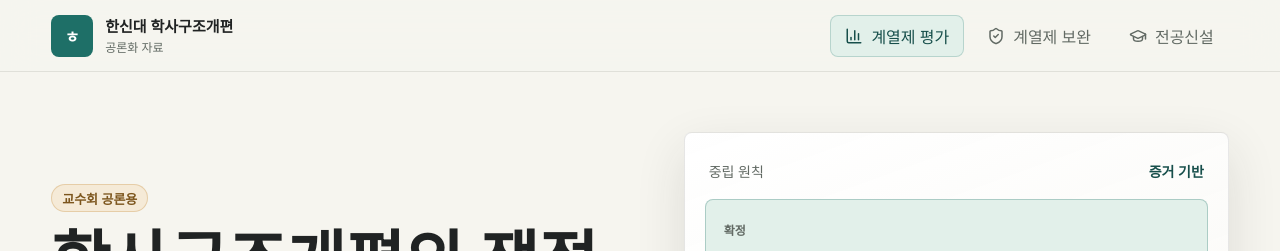
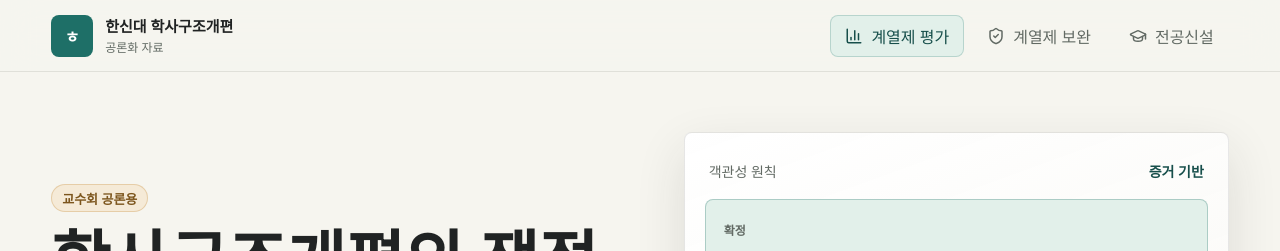
Before and after one commit to LeeSeogMin/hanshin, a Next.js app: page / in a window 1280 px wide. Shown: the top 251 px of the page. Built offline with nearby package versions, Linux system fonts and the light colour scheme.

Commit message:
Update objectivity wording

```diff
--- a/app/page.tsx
+++ b/app/page.tsx
@@ -95,7 +95,7 @@ export default function Home() {
           </div>
           <div className="hero-panel" aria-label="공론화 진행 원칙">
             <div className="panel-topline">
-              <span>중립 원칙</span>
+              <span>객관성 원칙</span>
               <strong>증거 기반</strong>
             </div>
             <div className="signal-grid">
```
